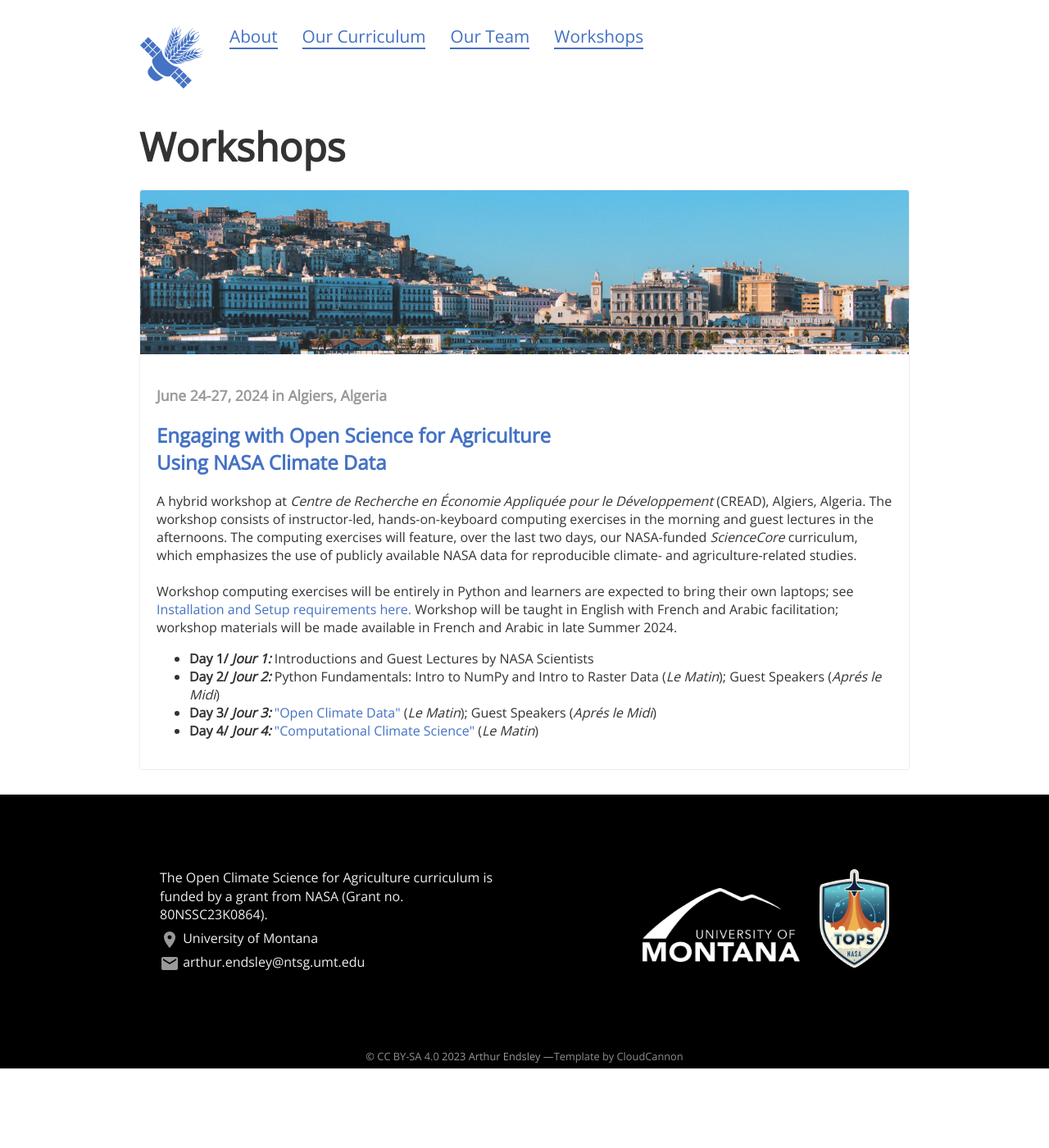
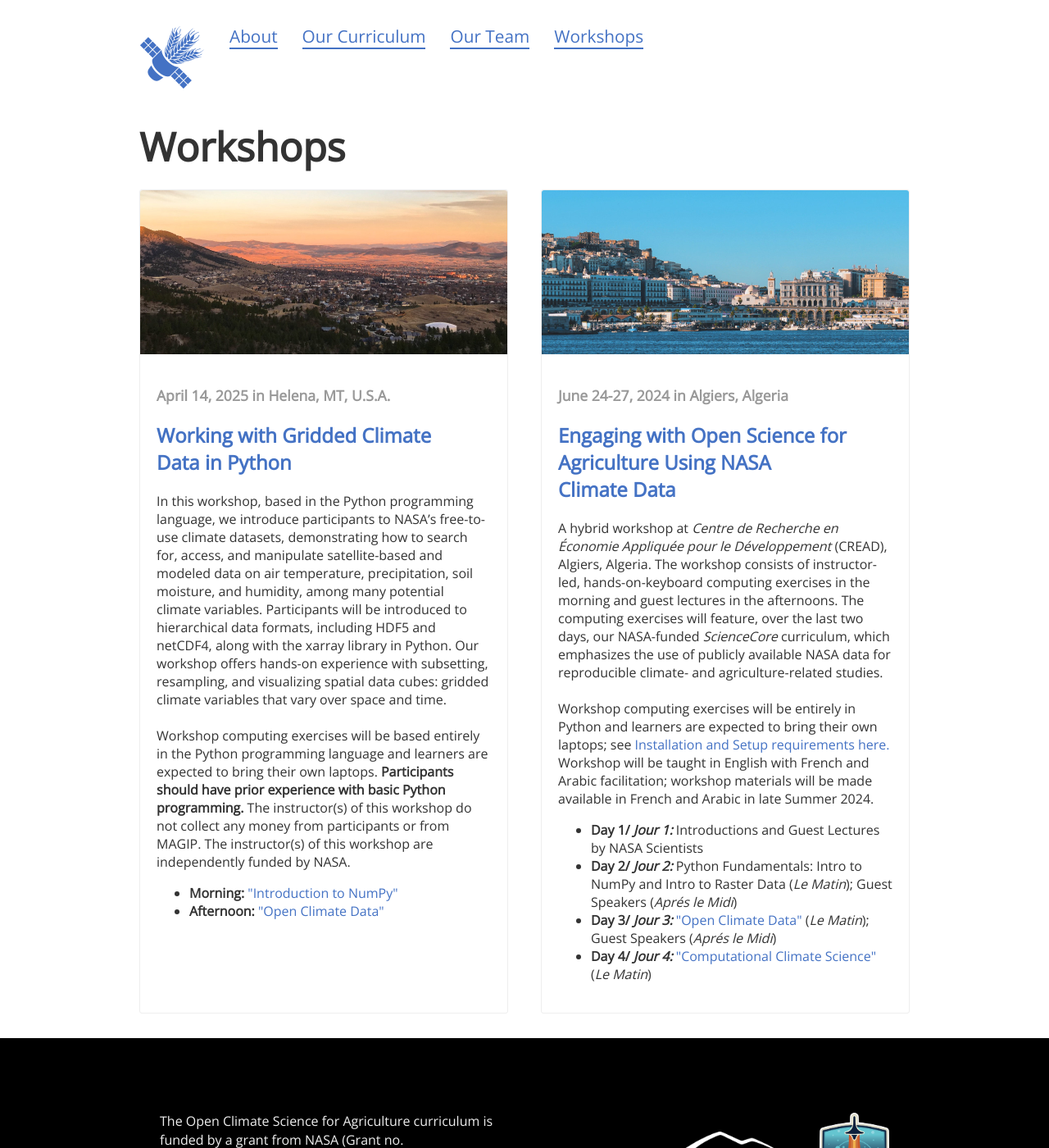
Before and after one commit to OpenClimateScience/OpenClimateScience.github.io, a Jekyll site: the page built from workshops/index.md, in a window 1280 px wide and 1400 px high. Shown: the whole window at 82% size. Built offline with Jekyll 4.4.1, drawn with Linux system fonts in a browser that asks for light colours; nearby versions of some CDN libraries.

Commit message:
Added workshop page for Helena this year

```diff
--- a/workshops/index.md
+++ b/workshops/index.md
@@ -13,10 +13,25 @@ permalink: /workshops
 <div class="container">
 	<div class="posts">
 		<div class="post">
+			<div class="image" style="background-image:url({{ site.baseurl }}/images/workshop_Helena_202504.jpg)"></div>
+			<div class="post-content">
+				<p class="date">April 14, 2025 in Helena, MT, U.S.A.</p>
+				<h3><a href="{{ site.baseurl }}/workshops/2025-04-14-Helena">Working with Gridded Climate<br />Data in Python</a></h3>
+				In this workshop, based in the Python programming language, we introduce participants to NASA’s free-to-use climate datasets, demonstrating how to search for, access, and manipulate satellite-based and modeled data on air temperature, precipitation, soil moisture, and humidity, among many potential climate variables. Participants will be introduced to hierarchical data formats, including HDF5 and netCDF4, along with the xarray library in Python. Our workshop offers hands-on experience with subsetting, resampling, and visualizing spatial data cubes: gridded climate variables that vary over space and time.
+				<br /><br />
+				Workshop computing exercises will be based entirely in the Python programming language and learners are expected to bring their own laptops. <b>Participants should have prior experience with basic Python programming.</b> The instructor(s) of this workshop do not collect any money from participants or from MAGIP. The instructor(s) of this workshop are independently funded by NASA.
+				<ul>
+					<li><b>Morning:</b> <a href="https://github.com/OpenClimateScience/Python-Foundations/blob/master/03_Introduction_to_NumPy.ipynb" target="_blank">"Introduction to NumPy"</a></li>
+					<li><b>Afternoon:</b> <a href="https://github.com/OpenClimateScience/M1-Open-Climate-Data" target="_blank">"Open Climate Data"</a></li>
+				</ul>
+			</div>
+		</div>
+
+		<div class="post">
 			<div class="image" style="background-image:url({{ site.baseurl }}/images/workshop_Algiers_202406.jpg)"></div>
 			<div class="post-content">
 				<p class="date">June 24-27, 2024 in Algiers, Algeria</p>
-				<h3><a href="{{ site.baseurl }}/workshops/2024-06-23-Algiers">Engaging with Open Science for Agriculture<br />Using NASA Climate Data</a></h3>
+				<h3><a href="{{ site.baseurl }}/workshops/2024-06-23-Algiers">Engaging with Open Science for Agriculture Using NASA<br />Climate Data</a></h3>
 				A hybrid workshop at <i>Centre de Recherche en Économie Appliquée pour le Développement</i> (CREAD), Algiers, Algeria. The workshop consists of instructor-led, hands-on-keyboard computing exercises in the morning and guest lectures in the afternoons. The computing exercises will feature, over the last two days, our NASA-funded <i>ScienceCore</i> curriculum, which emphasizes the use of publicly available NASA data for reproducible climate- and agriculture-related studies.
 				<br /><br />
 				Workshop computing exercises will be entirely in Python and learners are expected to bring their own laptops; see <a href="https://github.com/OpenClimateScience/M1-Open-Climate-Data/blob/main/HOW_TO_INSTALL.md" target="_blank">Installation and Setup requirements here.</a> Workshop will be taught in English with French and Arabic facilitation; workshop materials will be made available in French and Arabic in late Summer 2024.
```
Also changed, not shown: workshops/2024-04-14-Helena.md (added, +71 -0 lines), images/workshop_Helena_202504.jpg (added).
